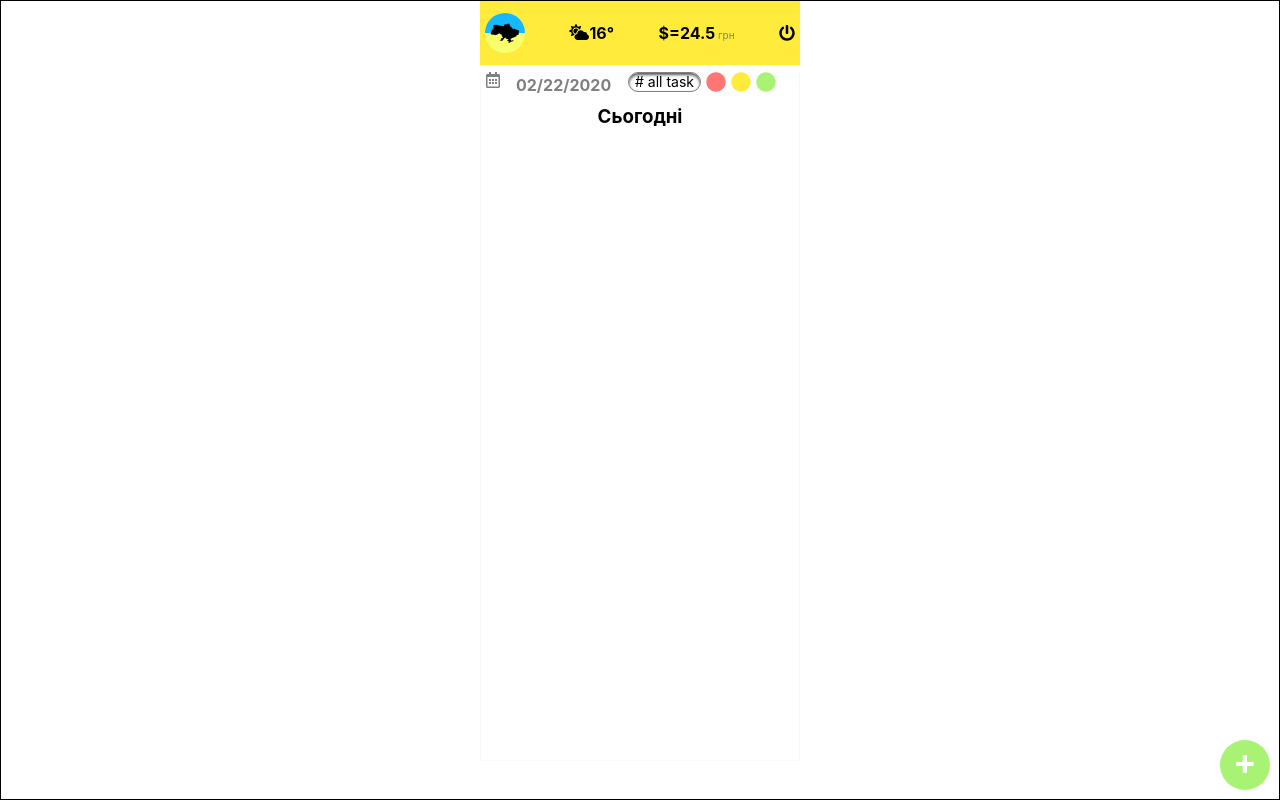
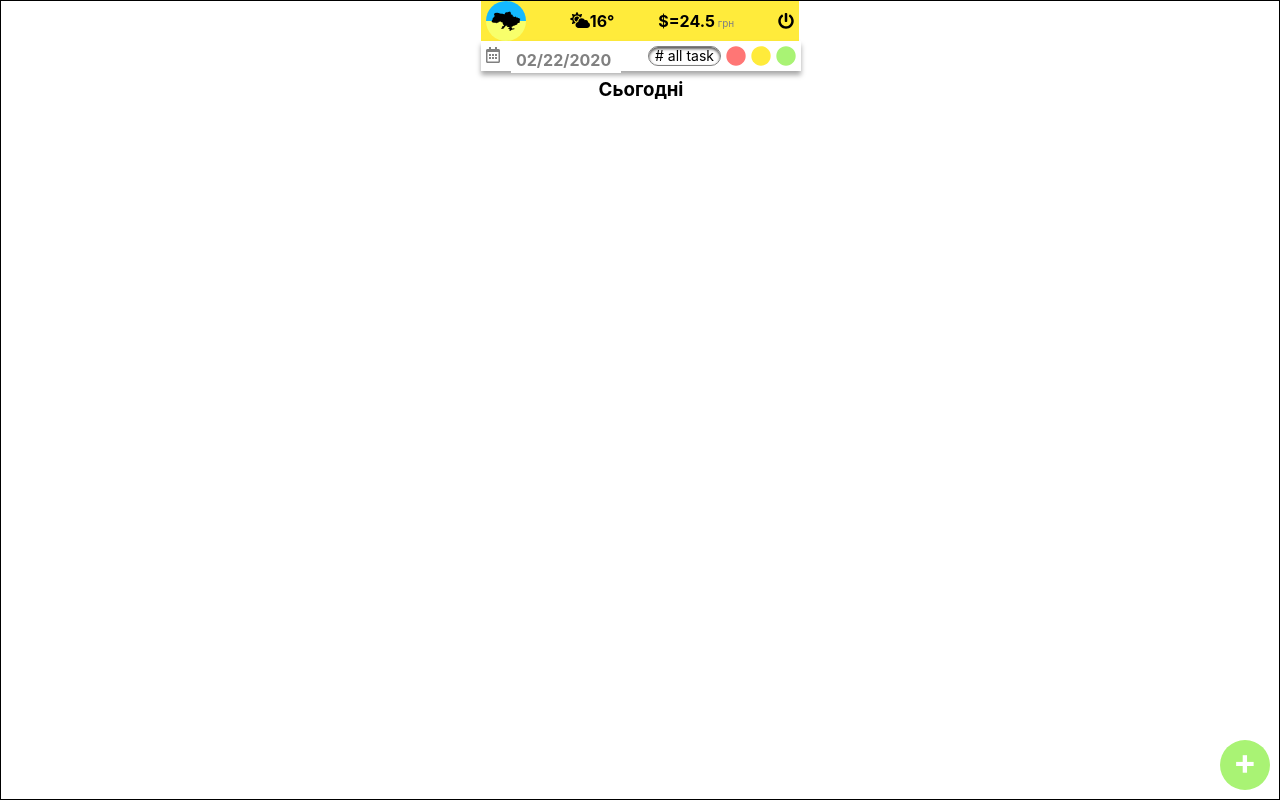
Before and after one commit to 503292/dodo-app, a React (Create React App) app: page / in a window 1280 px wide. Built offline with nearby package versions, Linux system fonts and the light colour scheme.

Commit message:
STYLED _ EnterDay

```diff
--- a/src/components/App.module.css
+++ b/src/components/App.module.css
@@ -6,7 +6,7 @@
 }
 .main {
   background-color: #fff;
-  width: 320px;
+  width: 318px;
   margin: 0 auto;
 }
 .footer {
--- a/src/components/HeaderNav/HeaderNav.module.css
+++ b/src/components/HeaderNav/HeaderNav.module.css
@@ -11,8 +11,8 @@
   background-color: #ffeb3b;
   list-style: none;
   margin: 0 auto;
-  width: 320px;
-  height: 8vh;
+  width: 318px;
+  height: 40px;
 }
 .routeHeader {
 }
--- a/src/components/Main/Tasks/EnterDay/EnterDay.module.css
+++ b/src/components/Main/Tasks/EnterDay/EnterDay.module.css
@@ -2,8 +2,10 @@
   display: flex;
   justify-content: space-between;
   padding: 0 5px 0 0;
-  width: 300px;
+  width: 320px;
   margin: 0;
+  height: 30px;
+  box-shadow: 0px 4px 5px 0px rgba(0, 0, 0, 0.35);
 }
 .wrapDataPicker {
   display: flex;
--- a/src/components/Main/Tasks/Tasks.module.css
+++ b/src/components/Main/Tasks/Tasks.module.css
@@ -1,6 +1,6 @@
 .wrapTasks {
   margin: 0 auto;
-  border: 1px solid #f7f9fa;
+  /* border: 1px solid #f7f9fa; */
   position: relative;
   height: 87vh;
   width: 320px;
@@ -13,7 +13,7 @@
   /* height: 10vh; */
 }
 .container::-webkit-scrollbar-track {
-  -webkit-box-shadow: inset 0 0 6px rgba(0, 0, 0, 0.2);
+  box-shadow: inset 0 0 6px rgba(0, 0, 0, 0.2);
   background-color: transparent;
   border: 1px solid rgba(97, 74, 74, 0.3);
   border-radius: 50px;
--- a/src/redux/tasks/tasksReducers.js
+++ b/src/redux/tasks/tasksReducers.js
@@ -3,7 +3,7 @@ import { Type } from './tasksActions';
 const taskReducer = (state = [], { type, payload }) => {
   switch (type) {
     case Type.ADD_TASK_TO_REDUX:
-      return [payload, ...state];
+      return [...state, payload];
 
     // case Type.ADD_TASK_SUCCESS:
     //   return payload.data;
```
